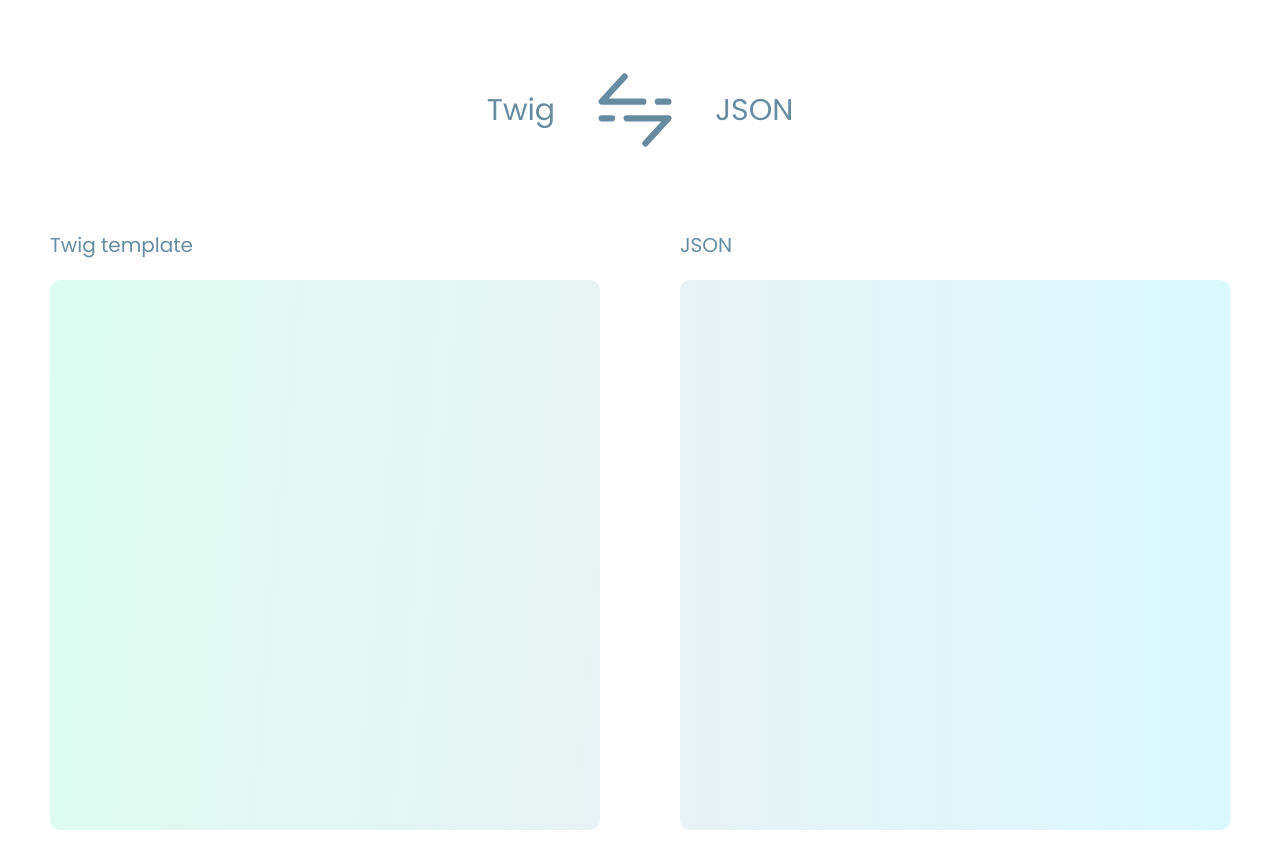
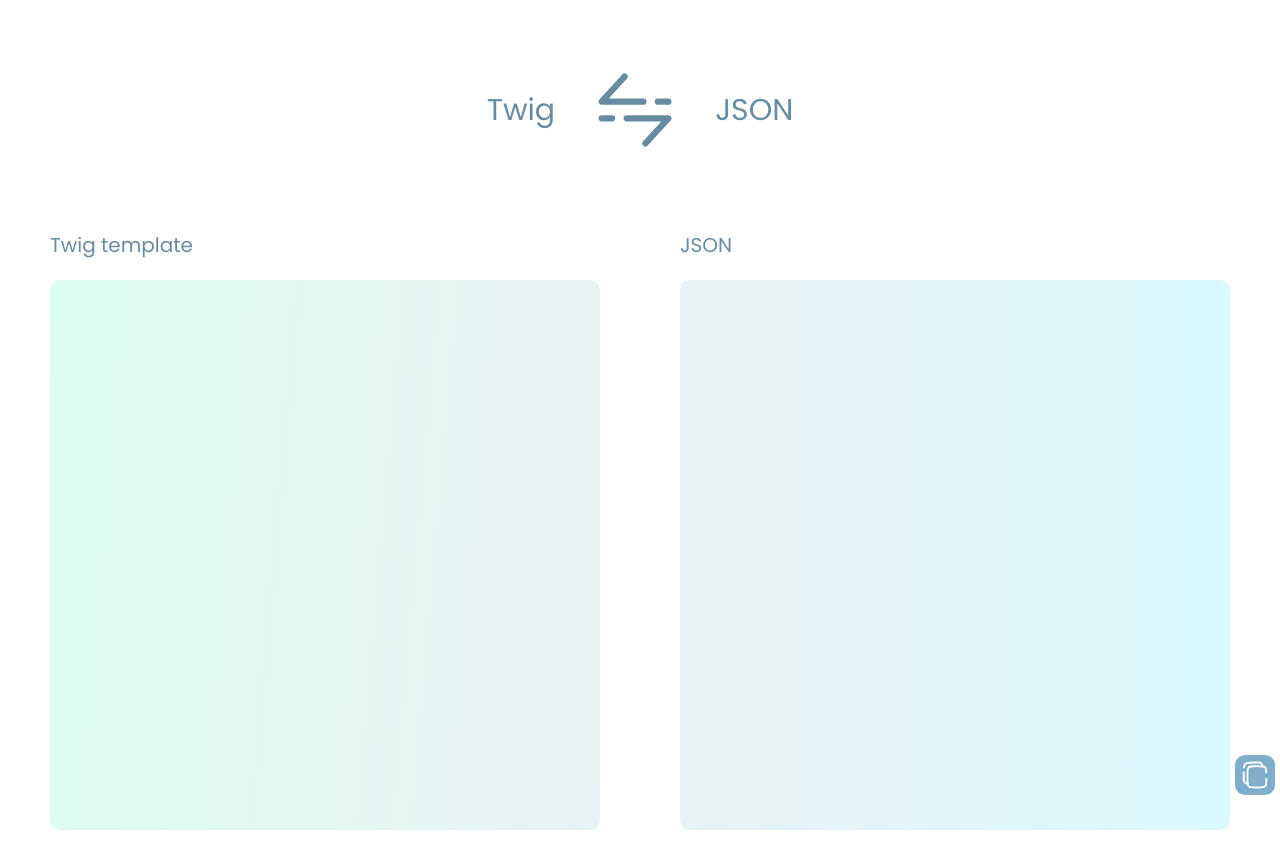
Before and after one commit to kseniya7991/twig-to-json, a Vue app: page / in a window 1280 px wide. Shown: the top 868 px of the page. Built offline with nearby package versions, Linux system fonts and the light colour scheme.

Commit message:
add copy element

```diff
--- a/src/components/OutputComp.vue
+++ b/src/components/OutputComp.vue
@@ -1,10 +1,33 @@
 <template>
   <textarea name="" class="converter__card-field" v-model="localValue">
   </textarea>
+
+  <div class="copy" ref="copyBtn" @click="copyResult">
+    <svg
+      xmlns="http://www.w3.org/2000/svg"
+      width="800px"
+      height="800px"
+      viewBox="0 0 24 24"
+      fill="none"
+    >
+      <path
+        d="M20.9983 10C20.9862 7.82497 20.8897 6.64706 20.1213 5.87868C19.2426 5 17.8284 5 15 5H12C9.17157 5 7.75736 5 6.87868 5.87868C6 6.75736 6 8.17157 6 11V16C6 18.8284 6 20.2426 6.87868 21.1213C7.75736 22 9.17157 22 12 22H15C17.8284 22 19.2426 22 20.1213 21.1213C21 20.2426 21 18.8284 21 16V15"
+        stroke="#fff"
+        stroke-width="1.5"
+        stroke-linecap="round"
+      />
+      <path
+        d="M3 10V16C3 17.6569 4.34315 19 6 19M18 5C18 3.34315 16.6569 2 15 2H11C7.22876 2 5.34315 2 4.17157 3.17157C3.51839 3.82475 3.22937 4.69989 3.10149 6"
+        stroke="#fff"
+        stroke-width="1.5"
+        stroke-linecap="round"
+      />
+    </svg>
+  </div>
 </template>
 
 <script>
-import { ref, watch } from "vue";
+import { ref, watch, onMounted } from "vue";
 
 export default {
   props: {
@@ -16,6 +39,28 @@
 
   setup(props) {
     const localValue = ref(props.result);
+    const copyBtn = ref(null);
+    const timer = ref(null);
+
+    onMounted(() => {
+      console.log(copyBtn.value);
+    });
+
+    const copyResult = async () => {
+      console.log("test");
+
+      try {
+        await navigator.clipboard.writeText(localValue.value);
+        copyBtn.value.classList.add("copied");
+
+        clearTimeout(timer.value);
+        timer.value = setTimeout(() => {
+          copyBtn.value.classList.remove("copied");
+        }, 1000);
+      } catch (err) {
+        console.error("Failed to copy text:", err);
+      }
+    };
 
     watch(
       () => props.result,
@@ -30,7 +75,39 @@
       },
     );
 
-    return { props, localValue };
+    return { props, localValue, copyBtn, copyResult };
   },
 };
 </script>
+
+<style lang="scss" scoped>
+.copy {
+  position: absolute;
+  max-width: 40px;
+  max-height: 40px;
+
+  right: 5px;
+  bottom: 5px;
+
+  border-radius: 10px;
+  padding: 5px;
+  background: rgb(127, 173, 202);
+
+  cursor: pointer;
+
+  transition: background 0.3s;
+
+  &:hover {
+    background: rgb(127, 193, 202);
+  }
+
+  &.copied {
+    background: rgb(212, 144, 98);
+  }
+
+  svg {
+    width: 100%;
+    height: 100%;
+  }
+}
+</style>
```
